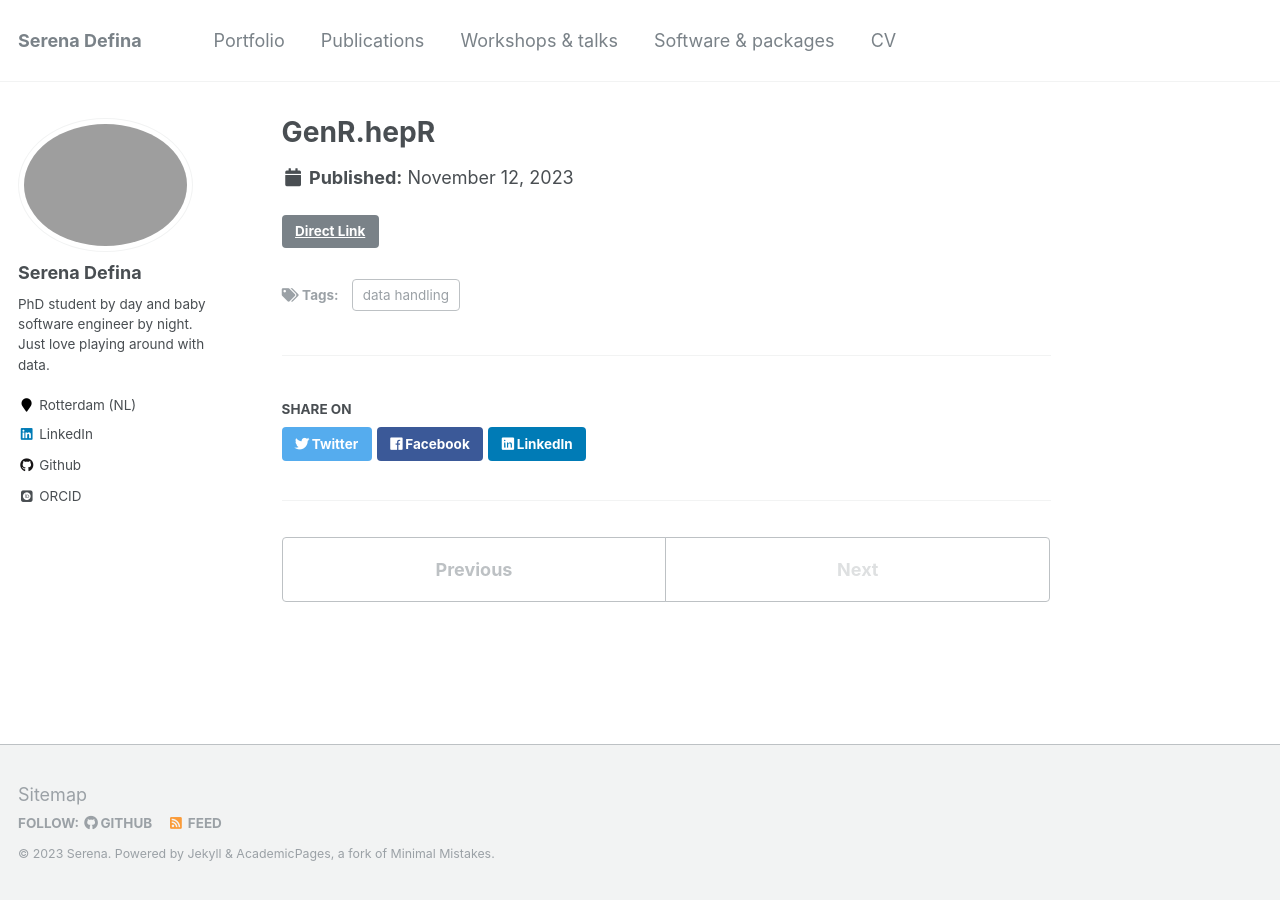
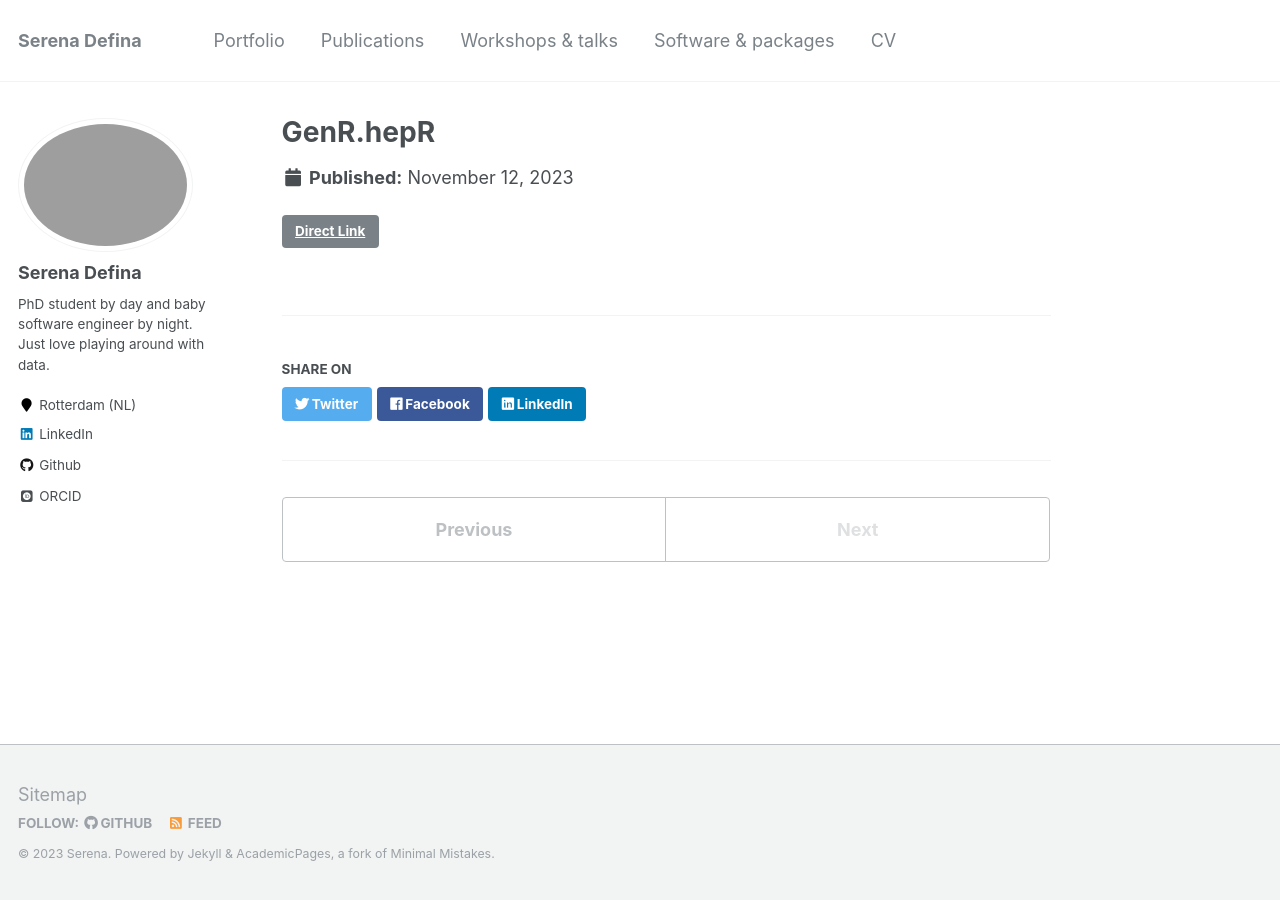
Before and after one commit to SereDef/seredef.github.io, a Jekyll site: the page built from _packages/1.GenR.helpR-package.md, in a window 1280 px wide. Built offline with Jekyll 4.4.1, drawn with Linux system fonts in a browser that asks for light colours; some web fonts are replaced.

Commit message:
update software pages

```diff
--- a/_includes/archive-single.html
+++ b/_includes/archive-single.html
@@ -60,11 +60,12 @@
         -->
         {% endif %}
 
+    <!--Don't duplicate excerpt
     {% if post.excerpt and site.read_more != 'enabled' %}
     <p class="archive__item-excerpt" itemprop="description">{{ post.excerpt | markdownify }}</p>
     {% elsif post.excerpt and site.read_more == 'enabled' %}
     <p class="archive__item-excerpt" itemprop="description"><p>{{ post.excerpt | markdownify | remove: '<p>' | remove: '</p>' }}<strong><a href="{{ base_path }}{{ post.url }}" rel="permalink"> Read more</a></strong></p></p>
-    {% endif %}
+    {% endif %} -->
 
     <!--Citation in main page?-->
     <!--{% if post.citation and post.paperurl %}
--- a/_packages/1.GenR.helpR-package.md
+++ b/_packages/1.GenR.helpR-package.md
@@ -5,6 +5,4 @@ link: https://github.com/SereDef/GenR.helpR
 excerpt: 'A collection of functions to help load, clean, inspect, subset, transform and analyse Generation R datasets.'
 date: 2023-11-12
 repo_url: 'https://github.com/SereDef/GenR.helpR'
-tags:
-  - data handling
 ---
```
Also changed, not shown: _software/1.GuRu-software.md (renamed from _software/1.GuRu.md), _software/2.Longitudinal-modelling-software.md (renamed from _software/2.Longitudinal-models.md).
